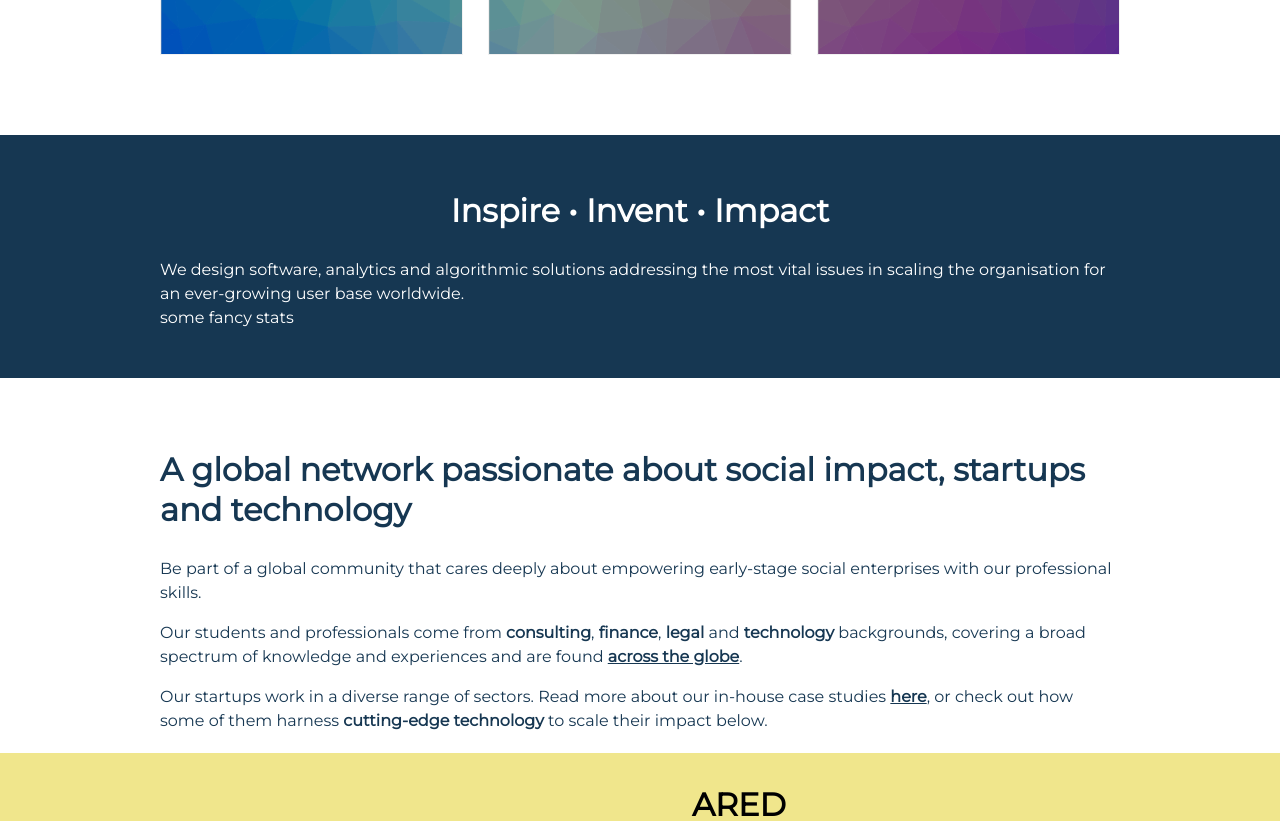
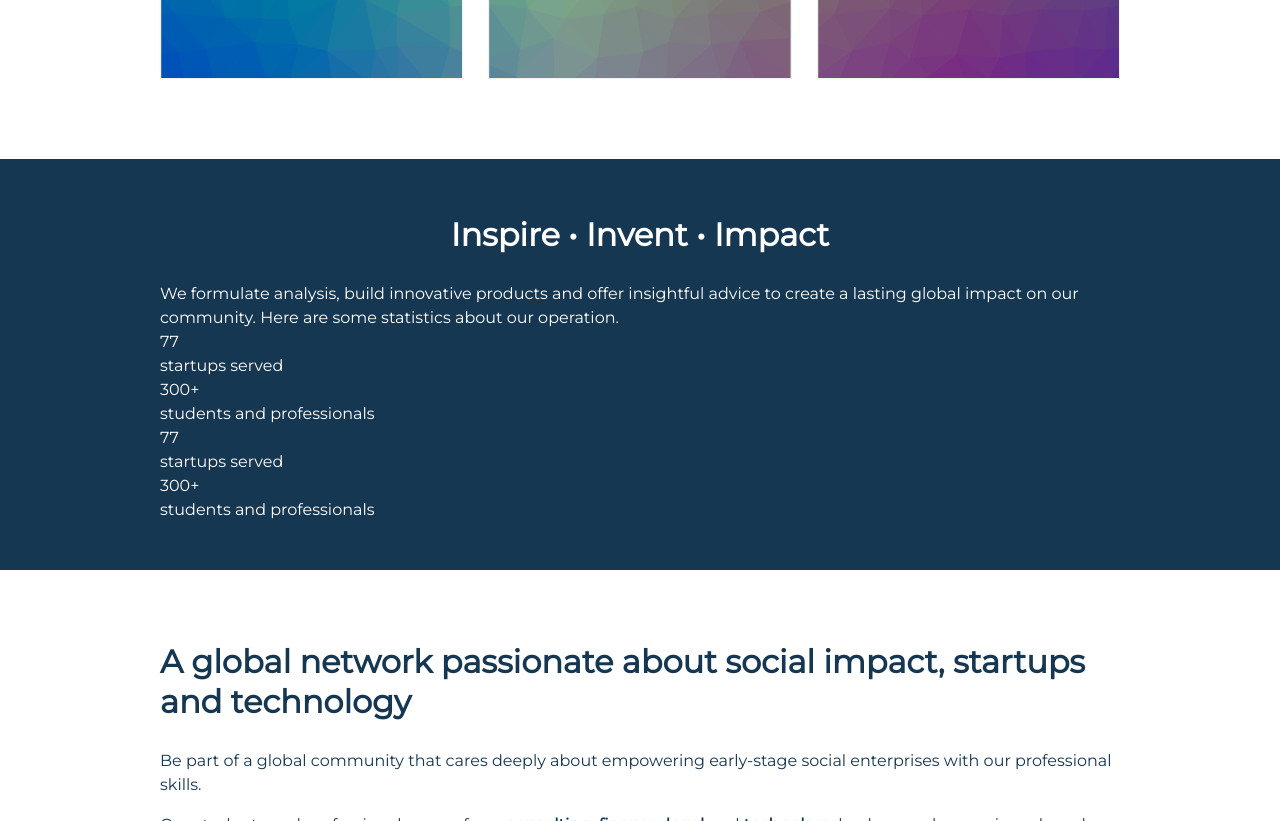
Before and after one commit to BfE-Technology/BfE-Technology.github.io, a Jekyll site: the page built from index.md, in a window 1280 px wide and 900 px high, scrolled down 4547 px, cut to the strip 0-821 px from the top of the window. Built offline with Jekyll 4.4.1, drawn with Linux system fonts in a browser that asks for light colours; some of the changed text lies outside the part shown.

Commit message:
Update index.md

```diff
--- a/index.md
+++ b/index.md
@@ -65,7 +65,7 @@ We are a group of passionate professionals and students from all over the world,
   <br>
 ## Any technology discipline from anywhere in the world
 
-We leverage on a wide variety of technological solutions to address vital needs of the organisation.
+We leverage on a wide variety of technological solutions covering software, analytics, algorithms and cloud engineering to address vital needs of the organisation.
 
   <br>
 </div>
@@ -320,10 +320,25 @@ Whether you are looking to pick up new tools or challenge yourself with advanced
   <br>
   <h2 style="text-align:center">Inspire • Invent • Impact</h2>
   <div>
-    We design software, analytics and algorithmic solutions addressing the most vital issues in scaling the organisation for an ever-growing user base worldwide.
+    We formulate analysis, build innovative products and offer insightful advice to create a lasting global impact on our community. Here are some statistics about our operation.
   </div>
-  <div>
-    some fancy stats
+  <div id="stats">
+    <div class="stats-container">
+      <div class="number">77</div>
+      <div class="desc">startups served</div>
+    </div>
+    <div class="stats-container">
+      <div class="number">300+</div>
+      <div class="desc">students and professionals</div>
+    </div>
+    <div class="stats-container">
+      <div class="number">77</div>
+      <div class="desc">startups served</div>
+    </div>
+    <div class="stats-container">
+      <div class="number">300+</div>
+      <div class="desc">students and professionals</div>
+    </div>
   </div>
   <br>
   <br>
```
